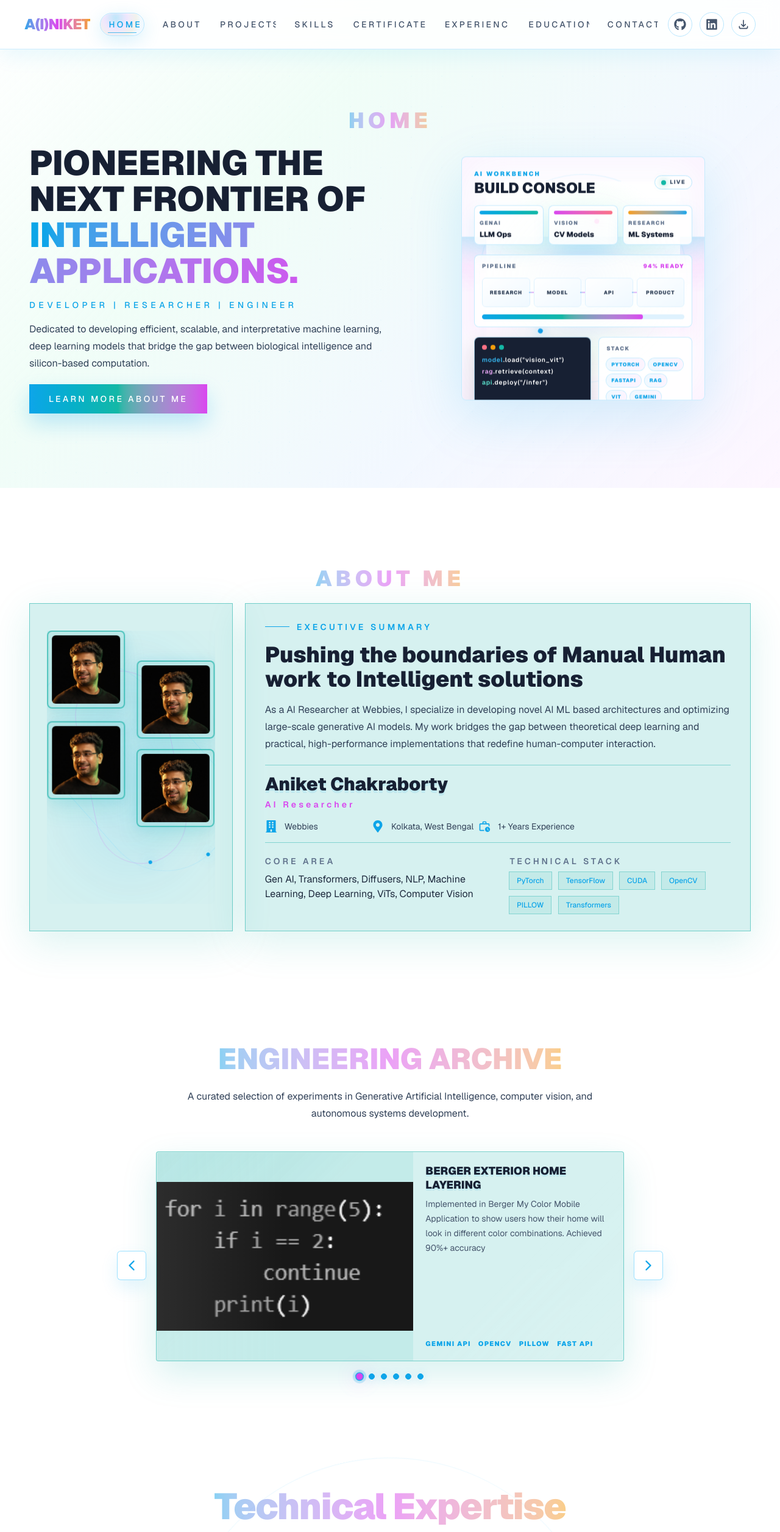
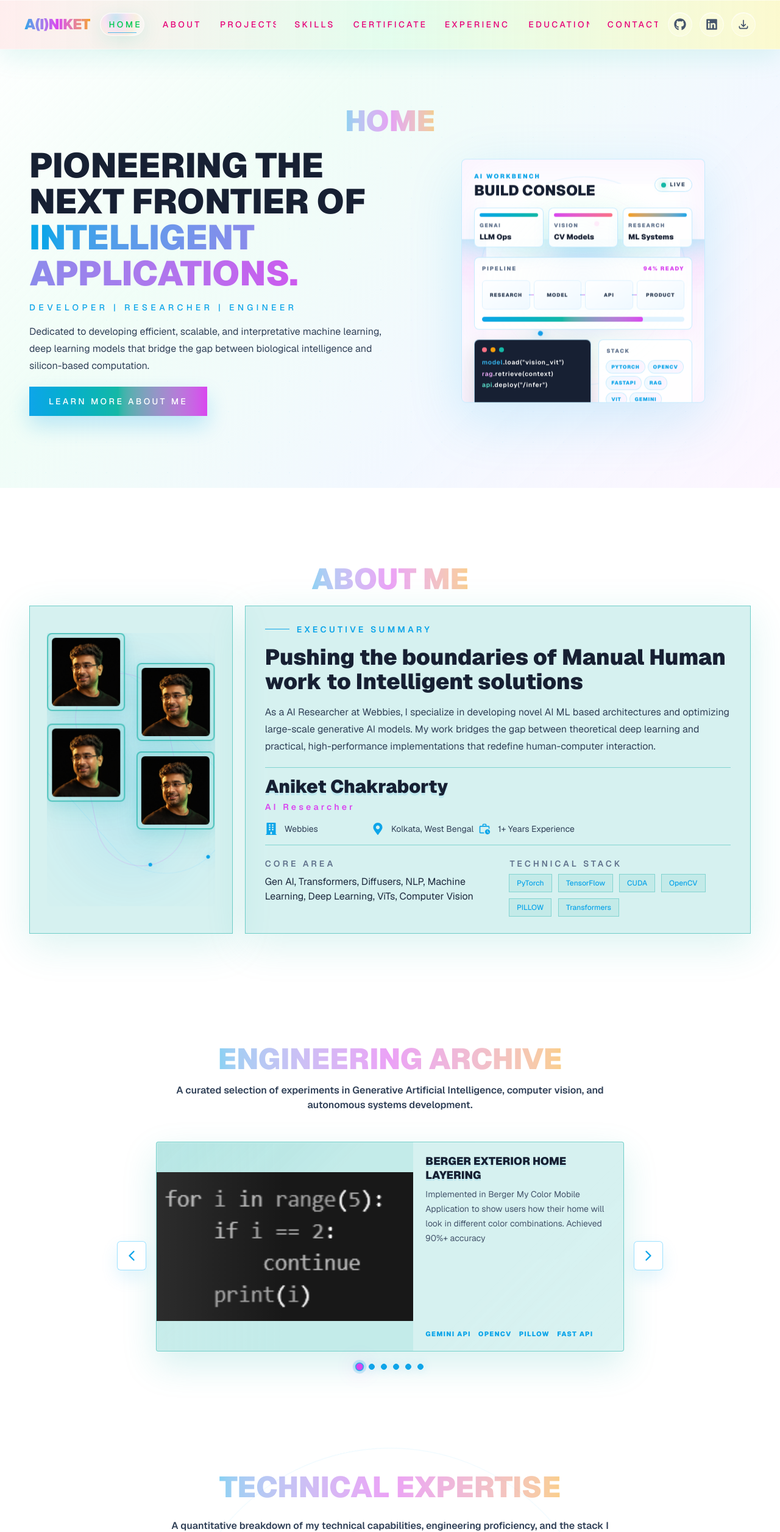
Before and after one commit to aniket-chakraborty2001/New_Modified_Portfolio_Stitch, a Next.js app: page / in a window 1280 px wide. Shown: the top 2512 px of the page at 61% size. Built offline with nearby package versions, Linux system fonts and the light colour scheme.

Commit message:
Changes done in office

```diff
--- a/src/components/About.jsx
+++ b/src/components/About.jsx
@@ -265,7 +265,7 @@ export default function About() {
           background-color: rgba(32,178,170,0.18);
         }
       `}</style>
-      <h2 className="about-reveal text-center text-2xl font-black uppercase tracking-[0.18em] sm:text-3xl lg:text-4xl">
+      <h2 className="about-reveal text-center text-3xl font-black uppercase tracking-normal sm:text-4xl lg:text-5xl">
         <span className="animate-pulse bg-linear-to-r from-[#0ea5e9] via-[#d946ef] to-[#f59e0b] bg-clip-text text-transparent">
           About Me
         </span>
--- a/src/components/Certificates.jsx
+++ b/src/components/Certificates.jsx
@@ -115,13 +115,12 @@ export default function Certificates() {
       <div className="absolute inset-0 -z-10 bg-[linear-gradient(rgba(14,165,233,0.08)_1px,transparent_1px),linear-gradient(90deg,rgba(217,70,239,0.06)_1px,transparent_1px)] bg-size-[64px_64px]" />
 
       <div className="text-center">
-        <h2 className="text-2xl font-black tracking-normal sm:text-4xl lg:text-5xl">
+        <h2 className="text-3xl font-black uppercase tracking-normal sm:text-4xl lg:text-5xl">
           <span className="animate-pulse bg-linear-to-r from-[#0ea5e9] via-[#d946ef] to-[#f59e0b] bg-clip-text text-transparent">
             Professional Credentials
           </span>
         </h2>
-        <div className="mx-auto mt-4 h-1 w-28 bg-linear-to-r from-[#0ea5e9] to-[#d946ef]" />
-        <p className="mx-auto mt-4 max-w-4xl text-xs font-semibold uppercase leading-6 tracking-[0.28em] text-slate-600 sm:text-sm">
+        <p className="mx-auto mt-4 max-w-3xl text-center text-sm font-semibold leading-6 text-slate-700 sm:text-base">
           Verified expertise in artificial intelligence and neural architectures
         </p>
       </div>
--- a/src/components/Contact.jsx
+++ b/src/components/Contact.jsx
@@ -83,7 +83,7 @@ export default function Contact() {
             </span>
           </h2>
 
-          <p className="mx-auto mt-4 max-w-3xl text-sm font-semibold leading-6 text-slate-700 sm:text-base">
+          <p className="mx-auto mt-4 max-w-3xl text-center text-sm font-semibold leading-6 text-slate-700 sm:text-base">
             Reach out directly for applied AI research, production prototypes,
             computer vision workflows, or technical collaboration.
           </p>
--- a/src/components/Education.jsx
+++ b/src/components/Education.jsx
@@ -202,13 +202,13 @@ export default function Education() {
 
       <div className="sticky top-0 flex min-h-screen flex-col justify-center overflow-hidden py-20">
         <div className="text-center">
-          <h2 className="education-heading text-2xl font-black uppercase tracking-normal sm:text-4xl lg:text-5xl">
+          <h2 className="education-heading text-3xl font-black uppercase tracking-normal sm:text-4xl lg:text-5xl">
             <span className="animate-pulse bg-linear-to-r from-[#0ea5e9] via-[#d946ef] to-[#f59e0b] bg-clip-text text-transparent">
               Academic Trajectory
             </span>
           </h2>
           <div className="mx-auto mt-4 h-1 w-28 bg-linear-to-r from-[#0ea5e9] to-[#d946ef]" />
-          <p className="education-intro mx-auto mt-4 max-w-4xl text-sm leading-6 text-slate-700 sm:text-base">
+          <p className="education-intro mx-auto mt-4 max-w-3xl text-center text-sm font-semibold leading-6 text-slate-700 sm:text-base">
             A rigorous foundation in computational science and artificial
             intelligence, mapped through institutions of technical excellence.
           </p>
--- a/src/components/Experience.jsx
+++ b/src/components/Experience.jsx
@@ -245,12 +245,12 @@ export default function Experience() {
       className="relative z-10 mx-auto w-full max-w-368 scroll-mt-20 px-5 pb-5 pt-20 sm:px-8 md:pt-22 lg:px-12 lg:pb-6 lg:pt-20"
     >
       <div className="text-center">
-        <h2 className="text-2xl font-black tracking-normal sm:text-4xl lg:text-5xl">
+        <h2 className="text-3xl font-black uppercase tracking-normal sm:text-4xl lg:text-5xl">
           <span className="animate-pulse bg-linear-to-r from-[#0ea5e9] via-[#d946ef] to-[#f59e0b] bg-clip-text text-transparent">
             Experience History
           </span>
         </h2>
-        <p className="mx-auto mt-3 max-w-3xl text-sm leading-6 text-slate-700 sm:text-base">
+        <p className="mx-auto mt-4 max-w-3xl text-center text-sm font-semibold leading-6 text-slate-700 sm:text-base">
           A focused timeline of applied AI research, engineering work, and
           production-oriented experimentation.
         </p>
--- a/src/components/Home.jsx
+++ b/src/components/Home.jsx
@@ -300,7 +300,7 @@ export default function Home() {
           }
         }
       `}</style>
-      <h2 className="home-reveal text-center text-2xl font-black uppercase tracking-[0.18em] sm:text-3xl lg:text-4xl">
+      <h2 className="home-reveal text-center text-3xl font-black uppercase tracking-normal sm:text-4xl lg:text-5xl">
         <span className="animate-pulse bg-linear-to-r from-[#0ea5e9] via-[#d946ef] to-[#f59e0b] bg-clip-text text-transparent">
           Home
         </span>
--- a/src/components/Navbar.jsx
+++ b/src/components/Navbar.jsx
@@ -125,7 +125,7 @@ export default function Navbar() {
   };
 
   return (
-    <header className="fixed left-0 top-0 z-50 w-full border-b border-sky-200/70 bg-white/86 shadow-[0_10px_34px_rgba(14,165,233,0.09)] backdrop-blur-md">
+    <header className="fixed left-0 top-0 z-50 w-full border-b border-white/40 bg-linear-to-r from-red-100/58 via-green-100/64 to-yellow-100/78 shadow-[0_12px_42px_rgba(20,184,166,0.12),inset_0_1px_0_rgba(255,255,255,0.55)] backdrop-blur-xl">
       <style>{`
         @keyframes nav-glass-pop {
           0% {
@@ -181,8 +181,8 @@ export default function Navbar() {
                 onClick={(event) => handleNavClick(event, id)}
                 className={`group relative isolate overflow-hidden rounded-full px-3 py-2 text-xs font-medium uppercase tracking-[0.2em] transition duration-300 hover:text-[#0ea5e9] xl:px-3.5 xl:text-sm xl:tracking-[0.24em] ${
                   isActive
-                    ? "border border-sky-200 bg-sky-50/90 text-[#0ea5e9] shadow-[0_8px_30px_rgba(14,165,233,0.16),inset_0_1px_0_rgba(255,255,255,0.82)] backdrop-blur-xl"
-                    : "text-slate-600 hover:bg-sky-50/80 hover:shadow-[inset_0_1px_0_rgba(255,255,255,0.8)] hover:backdrop-blur-md"
+                    ? "border border-white/55 bg-white/34 text-green-500 shadow-[0_8px_30px_rgba(20,184,166,0.14),inset_0_1px_0_rgba(255,255,255,0.7)] backdrop-blur-xl"
+                    : "text-pink-600 hover:bg-white/24 hover:shadow-[inset_0_1px_0_rgba(255,255,255,0.62)] hover:backdrop-blur-md"
                 } ${isClicked ? "animate-[nav-glass-pop_620ms_cubic-bezier(0.22,1,0.36,1)]" : ""}`}
               >
                 <span
@@ -218,7 +218,7 @@ export default function Navbar() {
             aria-label="GitHub profile"
             target="_blank"
             rel="noreferrer"
-            className="flex h-10 w-10 items-center justify-center rounded-full border border-sky-200 bg-white/80 shadow-[inset_0_1px_0_rgba(255,255,255,0.86)] backdrop-blur-md transition hover:border-[#0ea5e9]/70 hover:bg-sky-50 hover:text-[#0ea5e9]"
+            className="flex h-10 w-10 items-center justify-center rounded-full border border-white/50 bg-white/26 shadow-[inset_0_1px_0_rgba(255,255,255,0.7)] backdrop-blur-lg transition hover:border-[#0ea5e9]/70 hover:bg-white/38 hover:text-[#0ea5e9]"
           >
             <FaGithub className="h-5 w-5" />
           </a>
@@ -227,14 +227,14 @@ export default function Navbar() {
             aria-label="LinkedIn profile"
             target="_blank"
             rel="noreferrer"
-            className="flex h-10 w-10 items-center justify-center rounded-full border border-sky-200 bg-white/80 shadow-[inset_0_1px_0_rgba(255,255,255,0.86)] backdrop-blur-md transition hover:border-[#0ea5e9]/70 hover:bg-sky-50 hover:text-[#0ea5e9]"
+            className="flex h-10 w-10 items-center justify-center rounded-full border border-white/50 bg-white/26 shadow-[inset_0_1px_0_rgba(255,255,255,0.7)] backdrop-blur-lg transition hover:border-[#0ea5e9]/70 hover:bg-white/38 hover:text-[#0ea5e9]"
           >
             <FaLinkedin className="h-5 w-5" />
           </a>
           <a
             href="/resume.pdf"
             aria-label="Download resume"
-            className="flex h-10 w-10 items-center justify-center rounded-full border border-sky-200 bg-white/80 shadow-[inset_0_1px_0_rgba(255,255,255,0.86)] backdrop-blur-md transition hover:border-[#0ea5e9]/70 hover:bg-sky-50 hover:text-[#0ea5e9]"
+            className="flex h-10 w-10 items-center justify-center rounded-full border border-white/50 bg-white/26 shadow-[inset_0_1px_0_rgba(255,255,255,0.7)] backdrop-blur-lg transition hover:border-[#0ea5e9]/70 hover:bg-white/38 hover:text-[#0ea5e9]"
           >
             <HiOutlineDownload className="h-5 w-5" />
           </a>
--- a/src/components/Project.jsx
+++ b/src/components/Project.jsx
@@ -132,12 +132,12 @@ export default function Project() {
       `}</style>
 
       <div className="text-center">
-        <h2 className="text-3xl font-black uppercase tracking-[0] sm:text-4xl lg:text-5xl">
+        <h2 className="text-3xl font-black uppercase tracking-normal sm:text-4xl lg:text-5xl">
           <span className="animate-pulse bg-gradient-to-r from-[#0ea5e9] via-[#d946ef] to-[#f59e0b] bg-clip-text text-transparent">
             Engineering Archive
           </span>
         </h2>
-        <p className="mx-auto mt-6 max-w-2xl text-base leading-7 text-slate-700">
+        <p className="mx-auto mt-4 max-w-3xl text-center text-sm font-semibold leading-6 text-slate-700 sm:text-base">
           A curated selection of experiments in Generative Artificial Intelligence, computer
           vision, and autonomous systems development.
         </p>
--- a/src/components/Skills.jsx
+++ b/src/components/Skills.jsx
@@ -87,16 +87,16 @@ function SkillCard({ skill, cardRef }) {
     <div
       ref={cardRef}
       style={{ transformStyle: "preserve-3d", willChange: "transform, opacity" }}
-      className="group relative flex h-[11.5rem] flex-col overflow-hidden rounded-[12px] border border-[#20b2aa]/55 bg-[#20b2aa]/18 p-4 shadow-[0_18px_44px_rgba(32,178,170,0.16)] backdrop-blur-[2px] transition-[border-color] duration-300 hover:border-[#20b2aa]/80"
+      className="group relative flex h-46 flex-col overflow-hidden rounded-xl border border-[#20b2aa]/55 bg-[#20b2aa]/18 p-4 shadow-[0_18px_44px_rgba(32,178,170,0.16)] backdrop-blur-[2px] transition-[border-color] duration-300 hover:border-[#20b2aa]/80"
     >
       {/* spotlight glare */}
-      <span ref={glareRef} className="pointer-events-none absolute inset-0 rounded-[12px] opacity-0" />
+      <span ref={glareRef} className="pointer-events-none absolute inset-0 rounded-xl opacity-0" />
 
       {/* accent bar */}
-      <span className="absolute bottom-0 left-0 right-0 h-[2px] origin-left scale-x-0 bg-gradient-to-r from-[#0ea5e9] via-[#14b8a6] to-[#d946ef] transition-transform duration-[360ms] ease-[cubic-bezier(0.22,1,0.36,1)] group-hover:scale-x-100" />
+      <span className="absolute bottom-0 left-0 right-0 h-0.5 origin-left scale-x-0 bg-linear-to-r from-[#0ea5e9] via-[#14b8a6] to-[#d946ef] transition-transform duration-360ms ease-[cubic-bezier(0.22,1,0.36,1)] group-hover:scale-x-100" />
 
       {/* icon */}
-      <div className="relative h-10 w-10 shrink-0 overflow-hidden rounded-[8px] bg-[#20b2aa]/12 ring-1 ring-[#20b2aa]/45">
+      <div className="relative h-10 w-10 shrink-0 overflow-hidden rounded-lg bg-[#20b2aa]/12 ring-1 ring-[#20b2aa]/45">
         <Image src={skill.icon} alt={`${skill.name} icon`} fill sizes="2.5rem" className="object-contain p-1.5" />
       </div>
 
@@ -182,15 +182,10 @@ export default function Skills() {
   }, [cardRefs]);
 
   return (
-    /**
-     * The section is tall (300vh) so the sticky panel has plenty of scroll room.
-     * The sticky inner div stays centered on screen while the user scrolls,
-     * and the cards animate into place driven by scroll progress.
-     */
     <section
       id="skills"
       ref={sectionRef}
-      className="relative z-10 mx-auto w-full max-w-[92rem] scroll-mt-20"
+      className="relative z-10 mx-auto w-full max-w-368 scroll-mt-20"
       style={{ height: "300vh" }}
     >
       <div
@@ -198,28 +193,28 @@ export default function Skills() {
         className="sticky top-0 flex min-h-screen flex-col items-center justify-center overflow-hidden px-5 sm:px-8 lg:px-12"
       >
         {/* decorative rings */}
-        <div aria-hidden="true" className="pointer-events-none absolute left-1/2 top-1/2 h-[44rem] w-[44rem] -translate-x-1/2 -translate-y-1/2 rounded-full border border-sky-300/[0.16] animate-[spin_32s_linear_infinite]" />
-        <div aria-hidden="true" className="pointer-events-none absolute left-1/2 top-1/2 h-[28rem] w-[28rem] -translate-x-1/2 -translate-y-1/2 rounded-full border border-fuchsia-300/[0.13] animate-[spin_42s_linear_infinite_reverse]" />
+        <div aria-hidden="true" className="pointer-events-none absolute left-1/2 top-1/2 h-176 w-176 -translate-x-1/2 -translate-y-1/2 rounded-full border border-sky-300/16 animate-[spin_32s_linear_infinite]" />
+        <div aria-hidden="true" className="pointer-events-none absolute left-1/2 top-1/2 h-112 w-md -translate-x-1/2 -translate-y-1/2 rounded-full border border-fuchsia-300/13 animate-[spin_42s_linear_infinite_reverse]" />
 
         {/* heading */}
         <h2
           ref={headingRef}
-          className="mb-3 text-center text-3xl font-black tracking-tight opacity-0 sm:text-5xl lg:text-6xl"
+          className="mb-3 text-center text-3xl font-black uppercase tracking-normal opacity-0 sm:text-4xl lg:text-5xl"
         >
-          <span className="animate-pulse bg-gradient-to-r from-[#0ea5e9] via-[#d946ef] to-[#f59e0b] bg-clip-text text-transparent">
+          <span className="animate-pulse bg-linear-to-r from-[#0ea5e9] via-[#d946ef] to-[#f59e0b] bg-clip-text text-transparent">
             Technical Expertise
           </span>
         </h2>
         <p
           ref={subtitleRef}
-          className="mx-auto mb-12 max-w-2xl text-center text-base leading-7 text-slate-700 opacity-0 sm:text-lg"
+          className="mx-auto mb-12 mt-4 max-w-3xl text-center text-sm font-semibold leading-6 text-slate-700 opacity-0 sm:text-base"
         >
           A quantitative breakdown of my technical capabilities, engineering
           proficiency, and the stack I leverage to solve complex problems in AI.
         </p>
 
         {/* card grid — 5 columns × 2 rows */}
-        <div className="grid w-full max-w-[860px] grid-cols-2 gap-3 sm:grid-cols-3 lg:grid-cols-5 lg:grid-rows-2">
+        <div className="grid w-full max-w-215 grid-cols-2 gap-3 sm:grid-cols-3 lg:grid-cols-5 lg:grid-rows-2">
           {SKILLS.map((skill, i) => (
             <SkillCard
               key={skill.name}
@@ -230,7 +225,7 @@ export default function Skills() {
         </div>
 
         {/* counter */}
-        <div className="mt-8 flex items-center gap-4">
+        <div className="mt-6 flex items-center gap-4">
           <span className="h-px w-16 bg-sky-300/45" />
           <p className="text-xs font-semibold uppercase tracking-[0.22em] text-slate-500">
             {SKILLS.length} skills
@@ -239,7 +234,7 @@ export default function Skills() {
         </div>
 
         {/* scroll nudge — fades out once scrolled */}
-        <p className="absolute bottom-10 text-xs font-medium uppercase tracking-[0.2em] text-slate-500 animate-bounce">
+        <p className="mt-4 text-xs font-medium uppercase tracking-[0.2em] text-slate-500 animate-bounce">
           scroll to reveal
         </p>
       </div>
```
